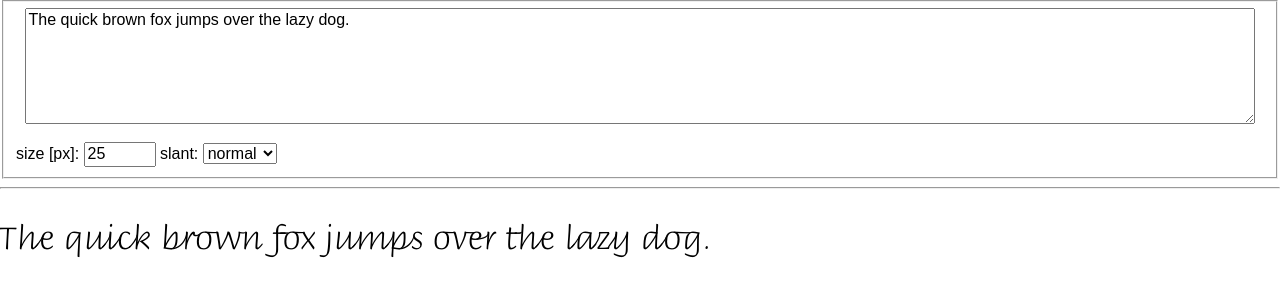
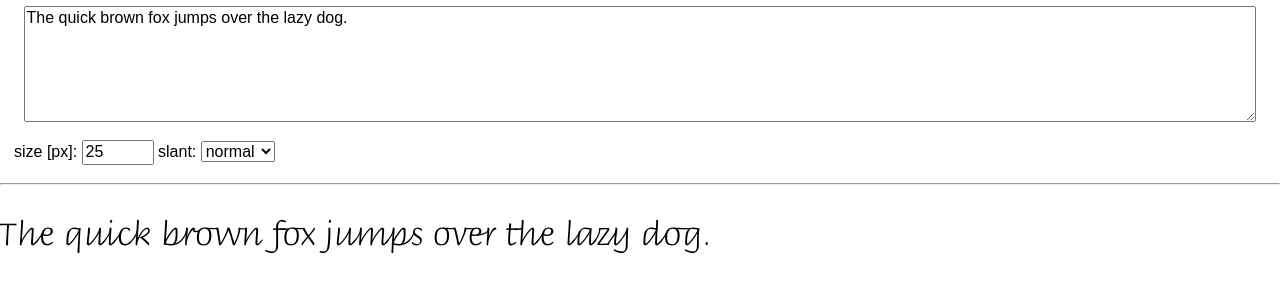
Before and after one commit to ellerh/briem-joiner, a plain HTML site: page index.html in a window 1280 px wide. Drawn offline with nearby package versions, Linux system fonts and the light colour scheme.

Commit message:
*** empty log message ***

```diff
--- a/index.html
+++ b/index.html
@@ -7,7 +7,8 @@
 	src: url('fonts/BriemHandwriting.otf') format('opentype'),
 	     url('fonts/BriemHandwriting.ttf') format('truetype');
     }
-    @media only screen and (max-width: 400px) { html { font-size: 60px; } }
+    @media only screen and (max-width: 400px) { html { font-size: 25px; } }
+    @media only screen and (max-width: 600px) { html { font-size: 22px; } }
   </style>
   <script src="briem.js" charset="utf-8"></script>
   <link rel="stylesheet" href="https://unpkg.com/purecss@1.0.1/build/pure-min.css" integrity="sha384-oAOxQR6DkCoMliIh8yFnu25d7Eq/PHS21PClpwjOTeU2jRSq11vu66rf90/cZr47" crossorigin="anonymous">
@@ -15,7 +16,7 @@
 		change_font_size('font-size','output');"
 	>
     <div>
-    <fieldset class=pure-group>
+    <fieldset class=pure-group style="border:none;">
       <textarea
       onkeyup="set_output('input', 'output')"
       id="input" style="width:98%;
```
